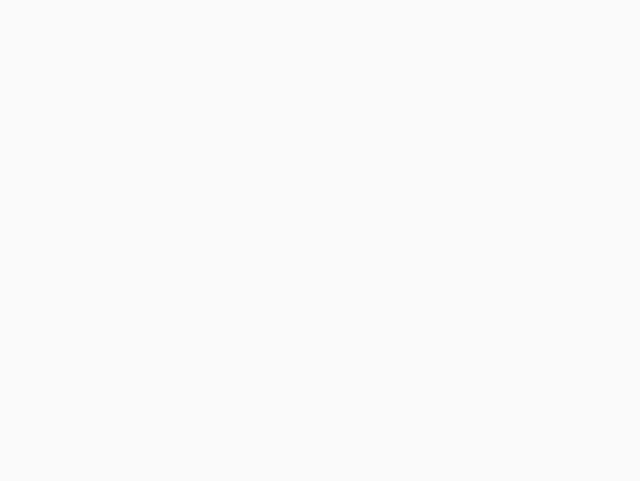
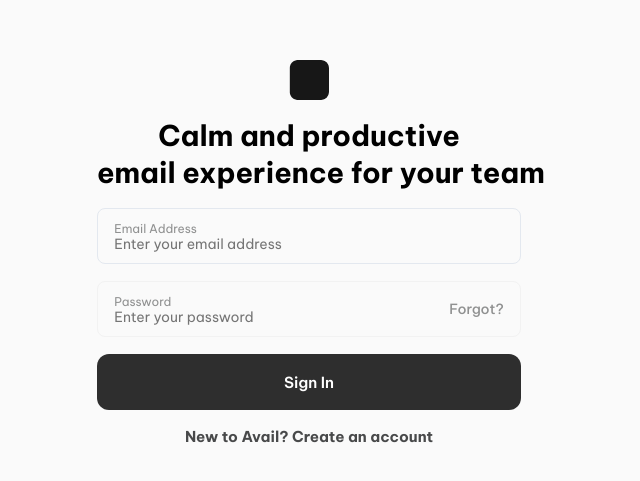
Before and after one commit to Mokunfopeakinyemi/NETLIFY, a React (Create React App) app: page /login in a window 1280 px wide. Before the commit this address had no page. Shown: the part 147-628 px from the top of the page, without its empty margins (331-971 px from the left). Built offline with nearby package versions, Linux system fonts and the light colour scheme.

Commit message:
Your commit message here

```diff
--- a/src/App.tsx
+++ b/src/App.tsx
@@ -8,12 +8,15 @@
 import CheckInbox from "./pages/forgot/Check";
 import ResetPassword from "./pages/forgot/Setnew";
 import EmailVerificationPage from "./pages/signup/CompleteAccount";
+import LoginForm from "./pages/signin/Login";
 
 function App() {
   return (
     <div className="App">
       <BrowserRouter>
         <Routes>
+
+          <Route path="/login" element={<LoginForm />} />
           <Route path="/" element={<Signup />} />
           <Route path="/emailconfirm" element={<EmailConfirmation />} />
           <Route path="/last" element={<CompleteProfileForm />} />
--- a/src/pages/signup/Email.tsx
+++ b/src/pages/signup/Email.tsx
@@ -10,7 +10,7 @@
     <div className="email-confirmation-container">
       <div className="email-confirmation-content">
         <div className="email-confirmation-icon"></div>
-        <Link to="" className="email-confirmation-title">
+        <Link to="/login" className="email-confirmation-title">
           Check your inbox!
         </Link>
         <p className="email-confirmation-message">
```
